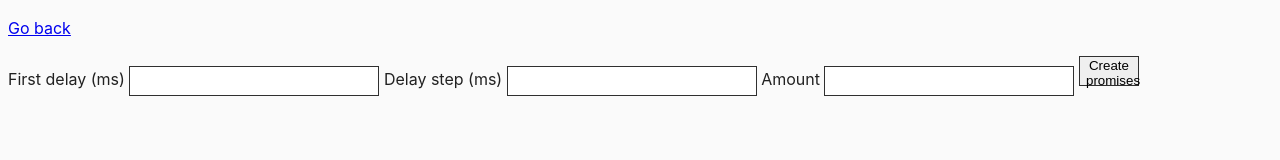
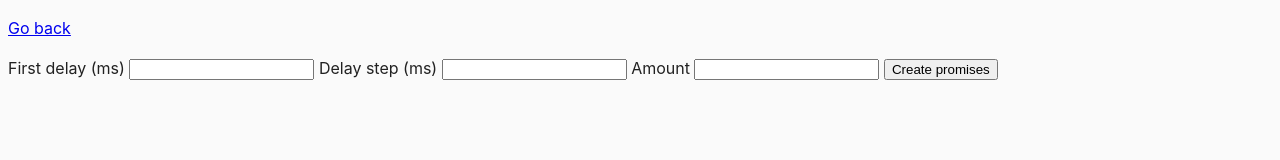
Before and after one commit to OlehPotap/goit-js-hw-09, a website built with Parcel: page src/03-promises.html in a window 1280 px wide. Built offline with nearby package versions, Linux system fonts and the light colour scheme.

Commit message:
hw09task03updt

```diff
--- a/src/css/common.css
+++ b/src/css/common.css
@@ -17,20 +17,13 @@ img {
   max-width: 100%;
 }
 
-input {
+#datetime-picker {
   border: 1px solid #303030;
   width: 250px;
   height: 30px;
 }
 
-button {
-  border: 1px solid #303030;
-  width: 60px;
-  height: 30px;
-}
-
 button:hover {
-  background-color: thistle;
   cursor: pointer;
 }
 
```
